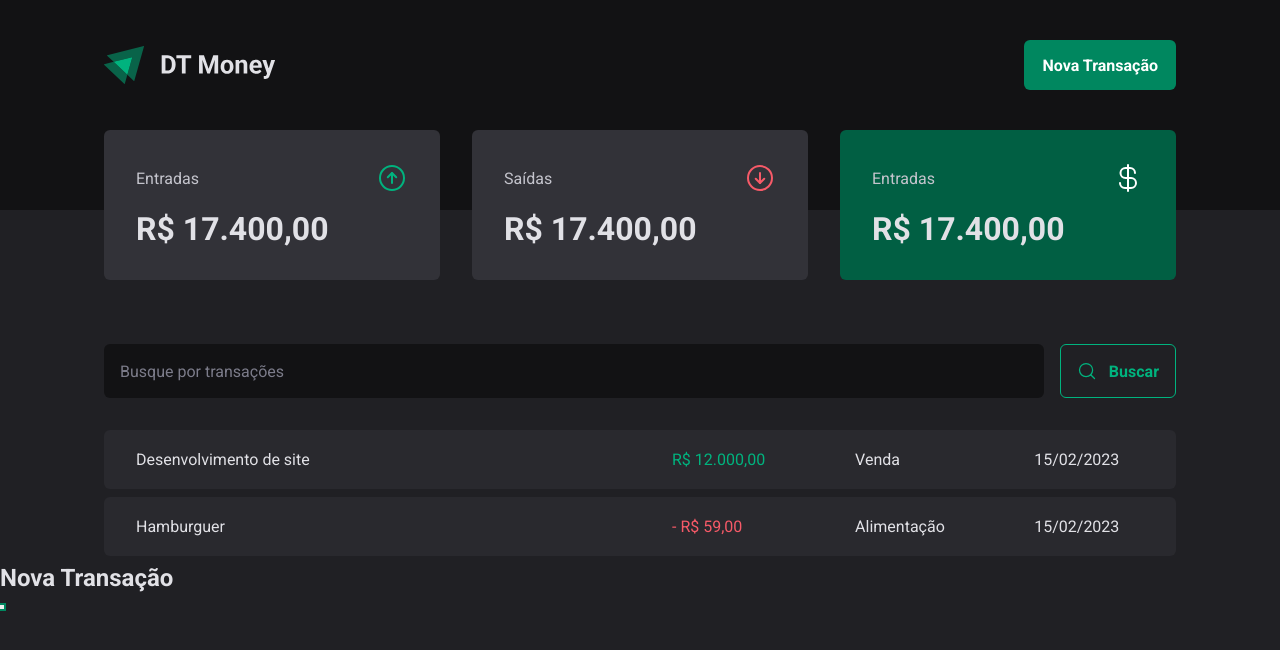
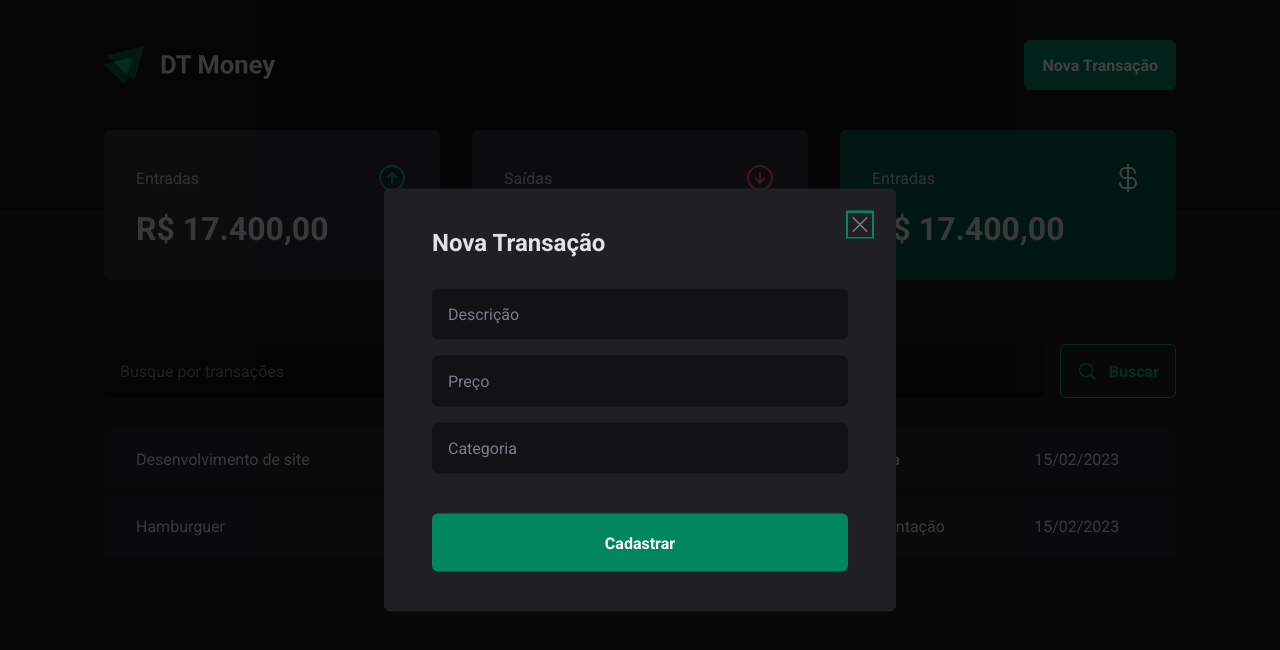
Before and after one commit to felipengr/DT-Money, a React (Vite) app: page / in a window 1280 px wide. Both pictures are taken after a click on the button "Nova Transação". Shown: the top 650 px of the page. Built offline with nearby package versions, Linux system fonts and the light colour scheme.

Commit message:
Modal de nova transação

```diff
--- a/src/components/Header/index.tsx
+++ b/src/components/Header/index.tsx
@@ -1,6 +1,7 @@
 import { HeaderContainer, HeaderContent, NewTransactionButton } from "./styles";
 import * as Dialog from '@radix-ui/react-dialog'
 import logoImg from '../../assets/logo.svg'
+import { NewTransactionModal } from "../NewTransactionModal";
 
 export function Header() {
     return (
@@ -13,13 +14,7 @@
                             Nova Transação
                         </NewTransactionButton>
                     </Dialog.Trigger>
-                    <Dialog.Portal>
-                        <Dialog.Overlay />
-                        <Dialog.Content>
-                            <Dialog.Title>Nova Transação</Dialog.Title>
-                            <Dialog.Close />
-                        </Dialog.Content>
-                    </Dialog.Portal>
+                    <NewTransactionModal />
                 </Dialog.Root>
             </HeaderContent>
         </HeaderContainer>
--- /dev/null
+++ b/src/components/NewTransactionModal/index.tsx
@@ -0,0 +1,25 @@
+import * as Dialog from '@radix-ui/react-dialog'
+import { CloseButton, Content, Overlay } from './styles'
+import { X } from 'phosphor-react'
+
+export function NewTransactionModal() {
+    return (
+        <Dialog.Portal>
+            <Overlay />
+            <Content>
+                <Dialog.Title>Nova Transação</Dialog.Title>
+                <CloseButton>
+                    <X size={24} />
+                </CloseButton>
+                <form action="">
+                    <input type="text" placeholder='Descrição' required />
+                    <input type="number" placeholder='Preço' required />
+                    <input type="text" placeholder='Categoria' required />
+                    <button type='submit'>
+                        Cadastrar
+                    </button>
+                </form>
+            </Content>
+        </Dialog.Portal>
+    )
+}
--- /dev/null
+++ b/src/components/NewTransactionModal/styles.ts
@@ -0,0 +1,68 @@
+import styled from "styled-components";
+import * as Dialog from '@radix-ui/react-dialog'
+
+export const Overlay = styled(Dialog.Overlay)`
+    position: fixed;
+    width: 100vw;
+    height: 100vh;
+    inset: 0;
+    background: rgba(0, 0, 0, 0.75);
+`
+
+export const Content = styled(Dialog.Content)`
+    min-width: 32rem;
+    border-radius: 6px;
+    padding: 2.5rem 3rem;
+    background: ${props => props.theme["gray-800"]};
+    position: fixed;
+    top: 50%;
+    left: 50%;
+    transform: translate(-50%, -50%);
+
+    form {
+        margin-top: 2rem;
+        display: flex;
+        flex-direction: column;
+        gap: 1rem;
+
+        input {
+            border-radius: 6px;
+            border: 0;
+            background: ${props => props.theme["gray-900"]};
+            color: ${props => props.theme["gray-300"]};
+            padding: 1rem;
+
+            &::placeholder {
+                color: ${props => props.theme["gray-500"]};
+            }
+        }
+
+        button[type="submit"] {
+            height: 58px;
+            border: 0;
+            background: ${props => props.theme["green-500"]};
+            color: ${props => props.theme.white};
+            font-weight: bold;
+            padding: 0 1.25rem;
+            border-radius: 6px;
+            margin-top: 1.5rem;
+            cursor: pointer;
+            transition: background-color 0.2s;
+
+            &:hover {
+                background: ${props => props.theme["green-700"]};
+            }
+        }
+    }
+`
+
+export const CloseButton = styled(Dialog.Close)`
+    position: absolute;
+    background: transparent;
+    border: 0;
+    top: 1.5rem;
+    right: 1.5rem;
+    line-height: 0;
+    cursor: pointer;
+    color: ${props => props.theme["gray-500"]};
+`
```
